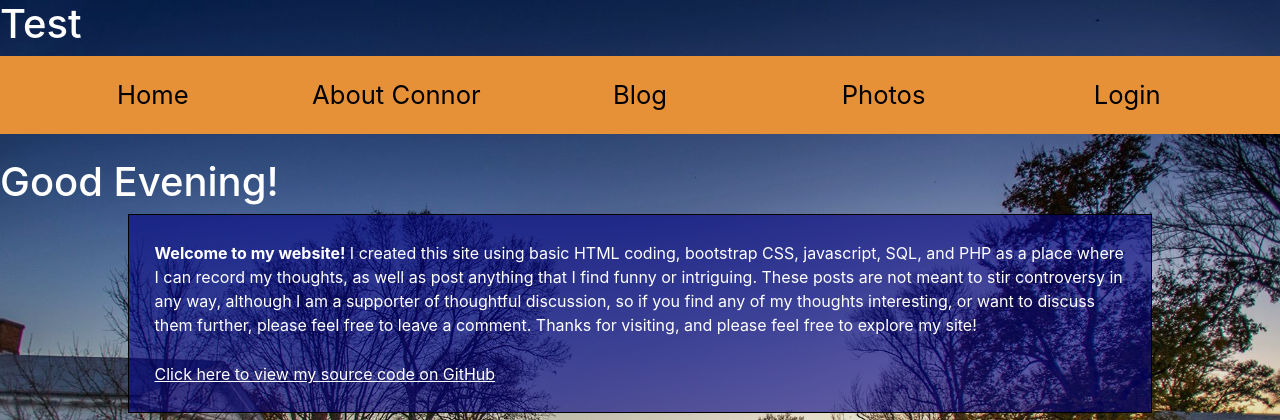
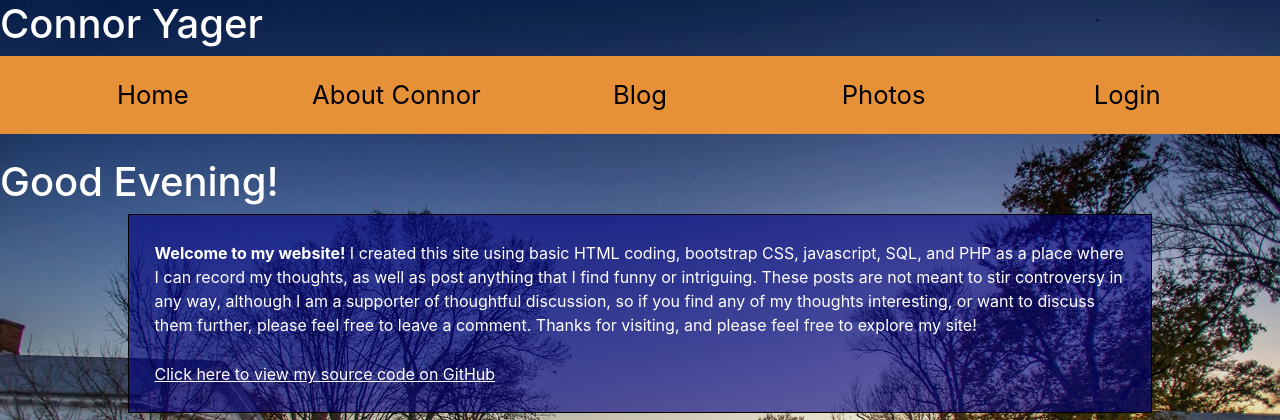
Before and after one commit to csyager/connoryager.com, a PHP site: page / in a window 1280 px wide. Shown: the top 420 px of the page. Run offline with PHP 8.4, Linux system fonts and the light colour scheme; some libraries are stand-ins or nearby versions.

Commit message:
Update index.php

```diff
--- a/index.php
+++ b/index.php
@@ -19,7 +19,7 @@
 
 <body onresize="pageChange()" onload="pageChange()">
 	<header>
-		<h1>Test</h1>
+		<h1>Connor Yager</h1>
 	</header>
 	<nav class = "navbar navbar-default regular">
 		<div class = "container-fluid">
```
